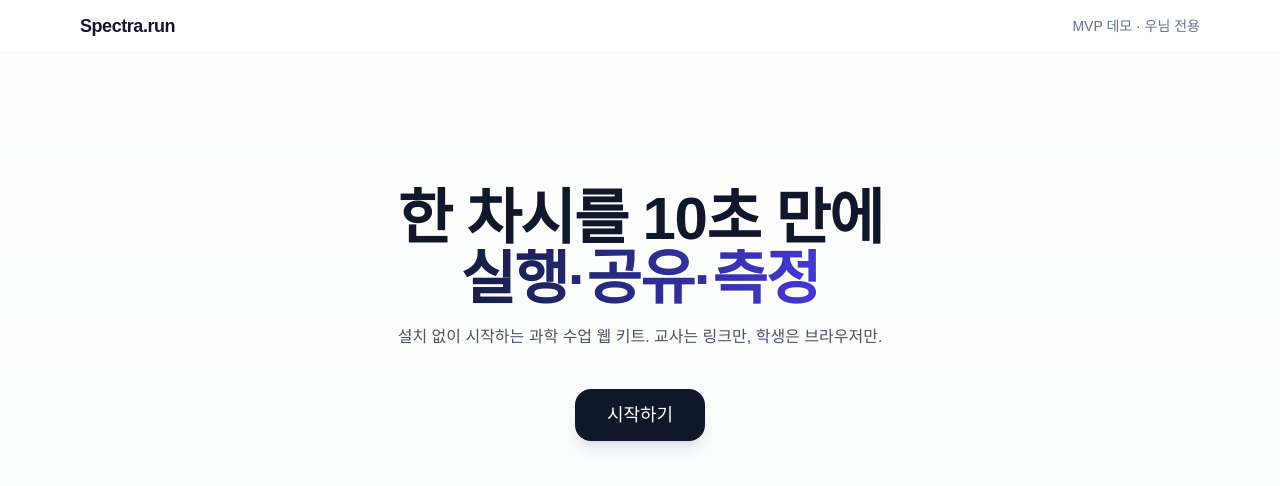
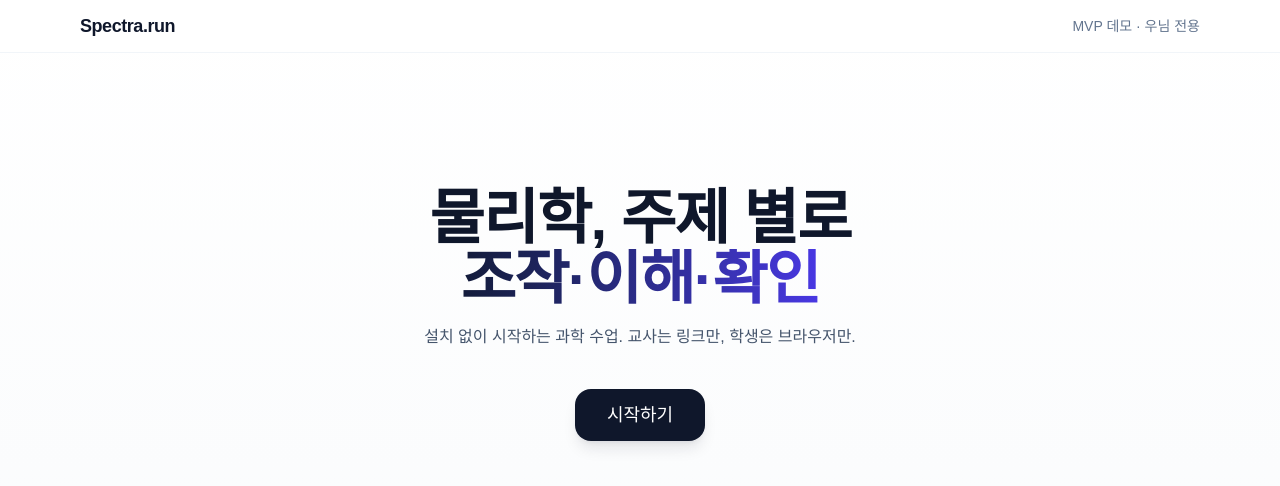
Before and after one commit to drshark95/phyweb, a Next.js app: page / in a window 1280 px wide. Shown: the top 486 px of the page. Built offline with nearby package versions, Linux system fonts and the light colour scheme.

Commit message:
모듈화 패치 완

```diff
--- a/src/app/page.tsx
+++ b/src/app/page.tsx
@@ -12,14 +12,13 @@ export default function Page() {
           <section className="grid place-items-center py-24 text-center">
             <div>
               <h1 className="text-4xl md:text-6xl font-extrabold tracking-tight">
-                한 차시를 10초 만에
+                물리학, 주제 별로
                 <span className="block bg-gradient-to-r from-slate-900 to-indigo-600 bg-clip-text text-transparent">
-                  실행·공유·측정
+                  조작·이해·확인
                 </span>
               </h1>
               <p className="mx-auto mt-4 max-w-xl text-slate-600">
-                설치 없이 시작하는 과학 수업 웹 키트. 교사는 링크만, 학생은
-                브라우저만.
+                설치 없이 시작하는 과학 수업. 교사는 링크만, 학생은 브라우저만.
               </p>
               <div className="mt-10">
                 <Link
```
